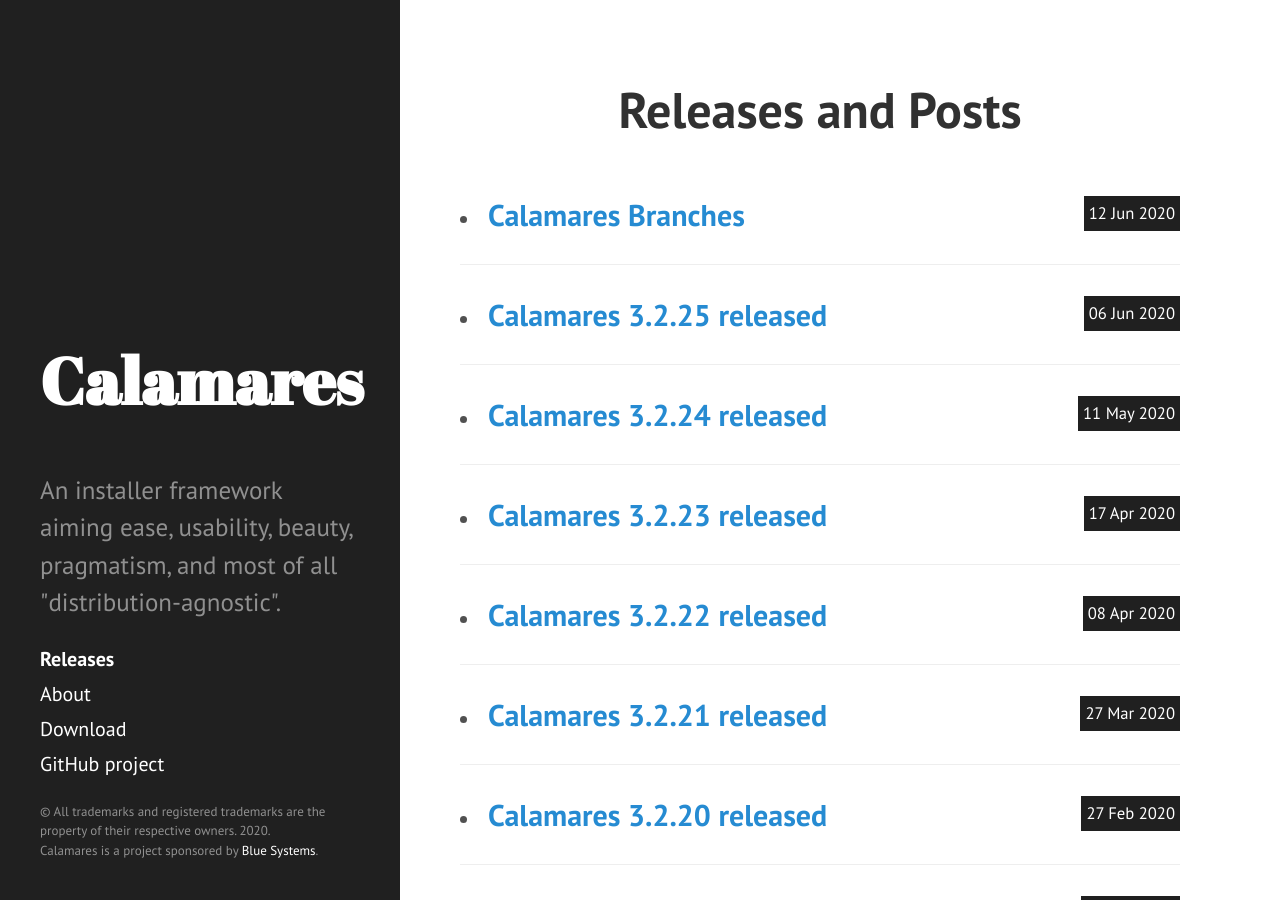
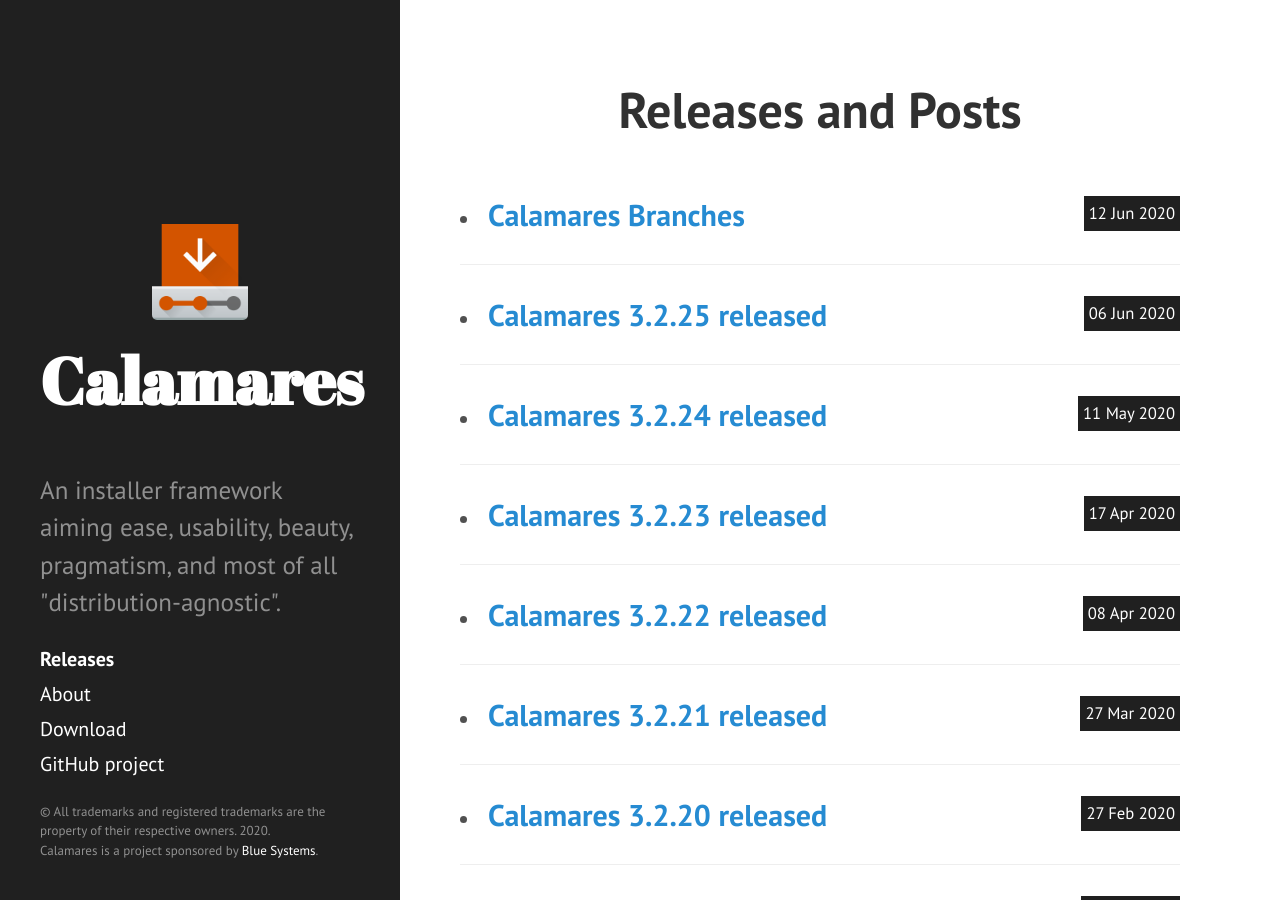
Before and after one commit to deprov447/calamares-web.github.io, a Jekyll site: the page built from index.markdown, in a window 1280 px wide and 900 px high. Built offline with Jekyll 4.4.1, drawn with Linux system fonts in a browser that asks for light colours; the list of posts is cut into pages by our own code.

Commit message:
Logo Added

```diff
--- a/_includes/sidebar.html
+++ b/_includes/sidebar.html
@@ -1,6 +1,9 @@
 <div class="sidebar">
   <div class="container sidebar-sticky">
-    <div class="sidebar-about">
+      <div style="display: flex; justify-content: center;">
+        <img src="/images/squid.png" alt="logo" style="width: 30%;">
+      </div>
+      <div class="sidebar-about">
       <h1>
         <a href="{{ site.baseurl }}">
           {{ site.title }}
@@ -12,7 +15,6 @@
 
     <nav class="sidebar-nav">
       <a class="sidebar-nav-item{% if page.url == site.baseurl %} active{% endif %}" href="{{ site.baseurl }}">Releases</a>
-
       {% comment %}
         The code below dynamically generates a sidebar nav of pages with
         `layout: page` in the front-matter. See readme for usage.
```
Also changed, not shown: images/squid.png (added).
